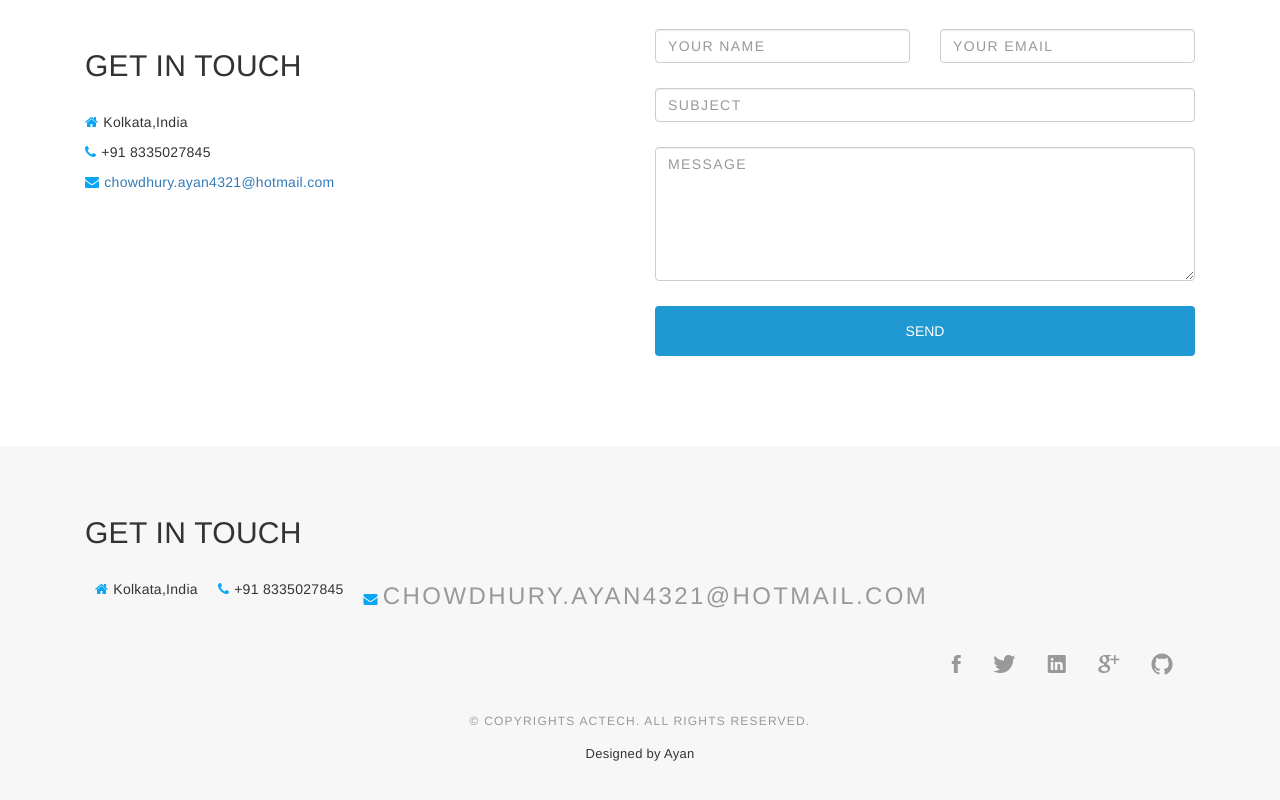
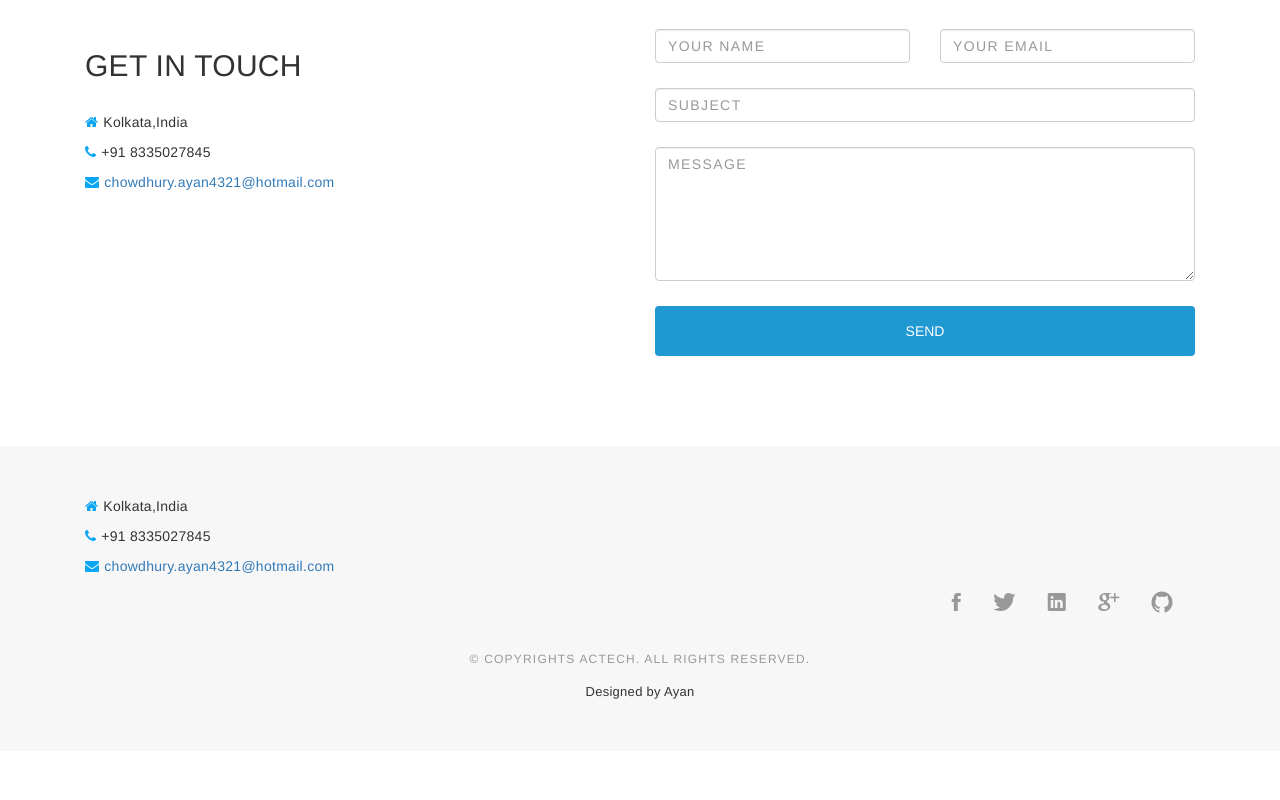
Before and after one commit to ayanctech/ayanctech.github.io, a plain HTML site: page index.html in a window 1280 px wide. Shown: the part 3819-4619 px from the top of the page. After the commit the page ends 4570 px from the top, so only its background shows below. Drawn offline with nearby package versions, Linux system fonts and the light colour scheme; files whose address does not match are found by name; a web font is replaced by a local one.

Commit message:
Update index.html

```diff
--- a/index.html
+++ b/index.html
@@ -461,19 +461,15 @@ And I am on my way to the path to my misson....</p>
   <div id="footer" class="text-center">
     <div class="container">
 
-      <div class="socials-media text-left">
-	     <div class="contact-contact">
-
-              <h2 class="mb-30">GET IN TOUCH</h2>
-
-              <ul class="contact-details">
-                <li><i class="fa fa-home color-6" style="padding-right:5px;"></i><span>Kolkata,India</span></li>
-                <li><i class="fa fa-phone color-6" style="padding-right:5px;"></i><span>+91 8335027845</span></li>
-                <li><i class="fa fa-envelope color-6" style="padding-right:5px;"></i><span><a href="mailto:chowdhury.ayan4321@hotmail.com" style="text-decoration:none !important;">chowdhury.ayan4321@hotmail.com</a></span></li>
-              </ul>
+    <div class="contact-contact text-left">
+      <ul class="contact-details">
+	<li><i class="fa fa-home color-6" style="padding-right:5px;"></i><span>Kolkata,India</span></li>
+	<li><i class="fa fa-phone color-6" style="padding-right:5px;"></i><span>+91 8335027845</span></li>
+	<li><i class="fa fa-envelope color-6" style="padding-right:5px;"></i><span><a href="mailto:chowdhury.ayan4321@hotmail.com" style="text-decoration:none !important;">chowdhury.ayan4321@hotmail.com</a></span></li>
+      </ul>
 
             </div>
-      </div>
+
 
       <div class="socials-media text-right">
 
```
